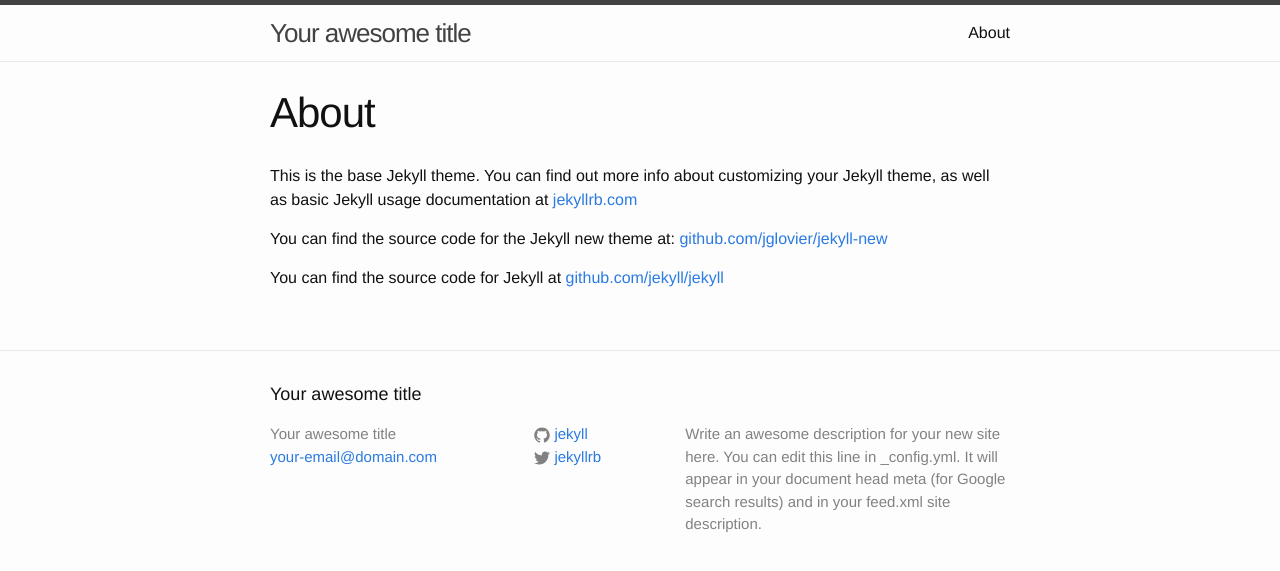
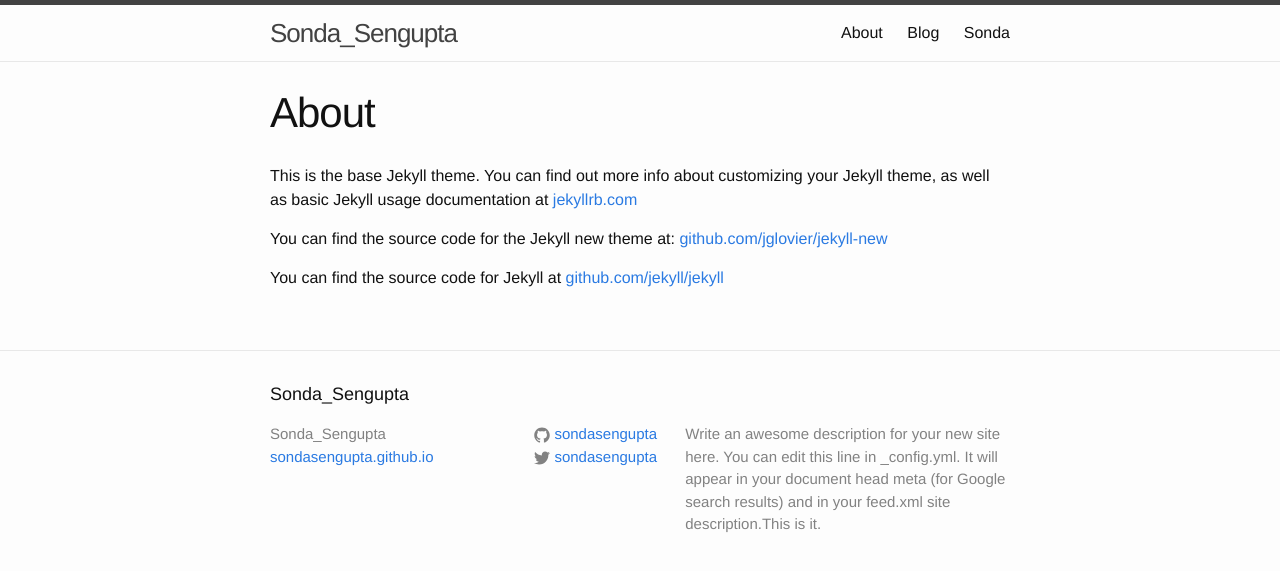
Before and after one commit to SondaSengupta/sondasengupta.github.io, a Jekyll site: the page built from about.md, in a window 1280 px wide. Shown: the top 571 px of the page. Built offline with Jekyll 4.4.1, drawn with Linux system fonts in a browser that asks for light colours.

Commit message:
added new config

```diff
--- a/_config.yml
+++ b/_config.yml
@@ -1,14 +1,17 @@
 # Site settings
-title: Your awesome title
-email: your-email@domain.com
+title: Sonda_Sengupta
+email: sondasengupta.github.io
 description: > # this means to ignore newlines until "baseurl:"
   Write an awesome description for your new site here. You can edit this
   line in _config.yml. It will appear in your document head meta (for
-  Google search results) and in your feed.xml site description.
+  Google search results) and in your feed.xml site description.This is it.
 baseurl: "" # the subpath of your site, e.g. /blog/
-url: "http://yourdomain.com" # the base hostname & protocol for your site
-twitter_username: jekyllrb
-github_username:  jekyll
+url: "sondasengupta.github.io"
+
+twitter_username: sondasengupta
+github_username:  sondasengupta
 
 # Build settings
 markdown: kramdown
+
+highlighter: rouge
```
Also changed, not shown: blog/blog.html (added, +25 -0 lines), index.html (+11 -20 lines).
